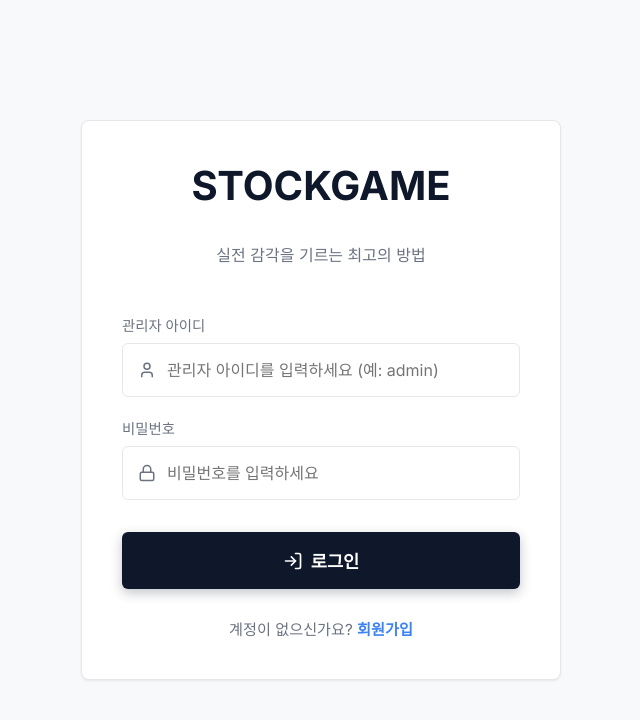
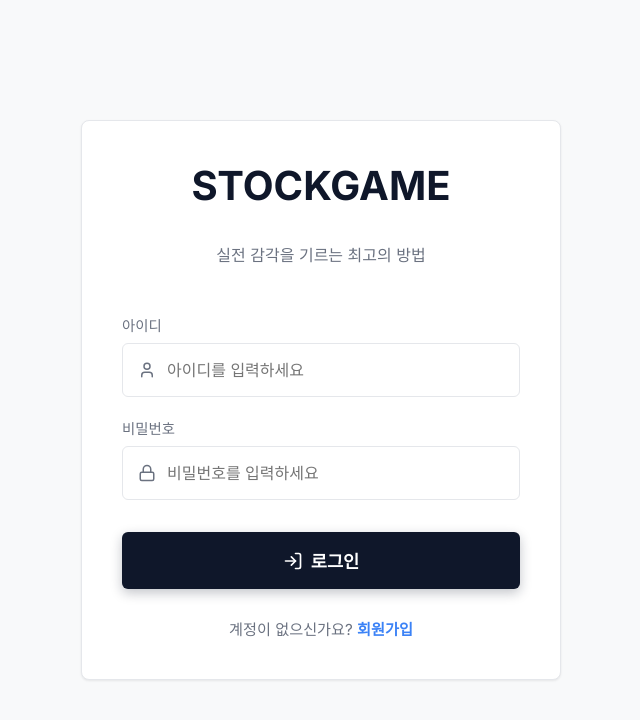
Before and after one commit to skfkfkvlrm/stockGame-admin-react, a React (Vite) app: page /login in a window 1280 px wide. Shown: the top 720 px of the page, without its empty margins (319-959 px from the left). Built offline with nearby package versions, Linux system fonts and the light colour scheme.

Commit message:
style: restore login input placeholder to '아이디를 입력하세요'

```diff
--- a/src/features/auth/components/Login.jsx
+++ b/src/features/auth/components/Login.jsx
@@ -48,12 +48,12 @@ const Login = () => {
 
                 <form onSubmit={handleLogin} className="login-form">
                     <div className="input-group">
-                        <label>관리자 아이디</label>
+                        <label>아이디</label>
                         <div className="input-icon-wrapper">
                             <User className="input-icon" size={18} />
                             <input
                                 type="text"
-                                placeholder="관리자 아이디를 입력하세요 (예: admin)"
+                                placeholder="아이디를 입력하세요"
                                 value={studentId}
                                 onChange={(e) => setStudentId(e.target.value)}
                             />
```
